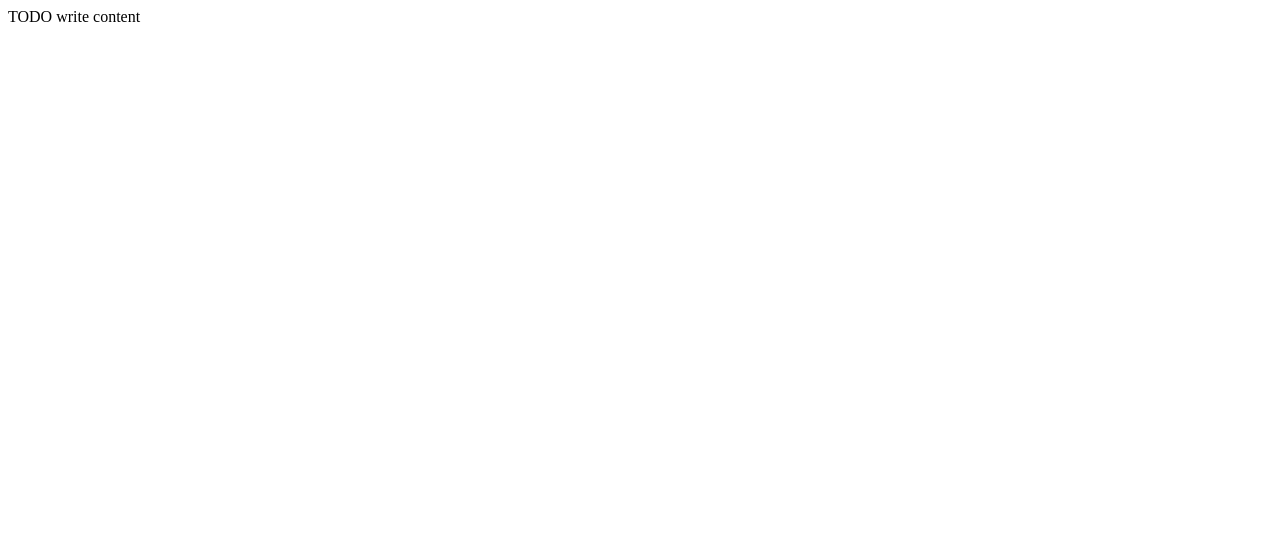
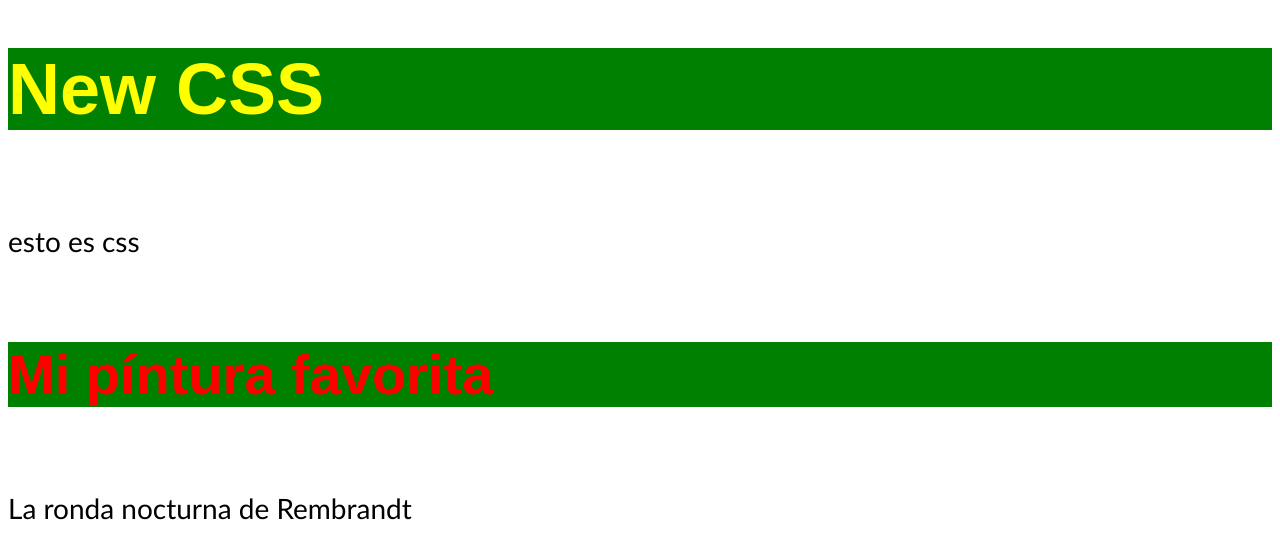
Before and after one commit to nicolesorto0110/Programacion2, a plain HTML site: page WebApplication1/web/newCSS.html in a window 1280 px wide. Drawn offline with Linux system fonts and the light colour scheme.

Commit message:
Update newCSS.html

```diff
--- a/WebApplication1/web/newCSS.html
+++ b/WebApplication1/web/newCSS.html
@@ -1,16 +1,36 @@
 <!DOCTYPE html>
-<!--
-To change this license header, choose License Headers in Project Properties.
-To change this template file, choose Tools | Templates
-and open the template in the editor.
--->
 <html>
     <head>
-        <title>TODO supply a title</title>
+        <title>New CSS</title>
         <meta charset="UTF-8">
         <meta name="viewport" content="width=device-width, initial-scale=1.0">
+        <style>
+            h1
+            {
+                color:red;
+                font-family:Arial;
+                font-size: 56px;
+                background-color: green;
+            }
+            p
+            {
+                font-family: Calibri;
+                font-size: 28px;
+            }
+            .main
+            {
+                font-size: 72px;
+                color: yellow;
+            }
+        </style>
     </head>
     <body>
-        <div>TODO write content</div>
+        <h1 class="main">New CSS</h1> <!-- Cascade Style Sheet -->
+        <br>
+        <p>esto es css</p>
+        <br>
+        <h1>Mi píntura favorita</h1>
+        <br>
+        <p>La ronda nocturna de Rembrandt</p>
     </body>
 </html>
```
